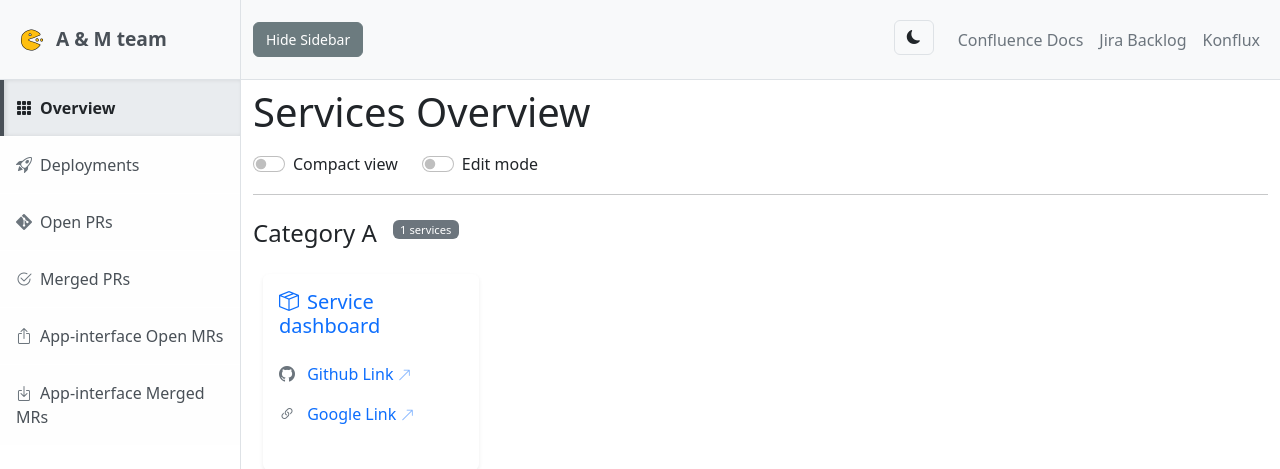
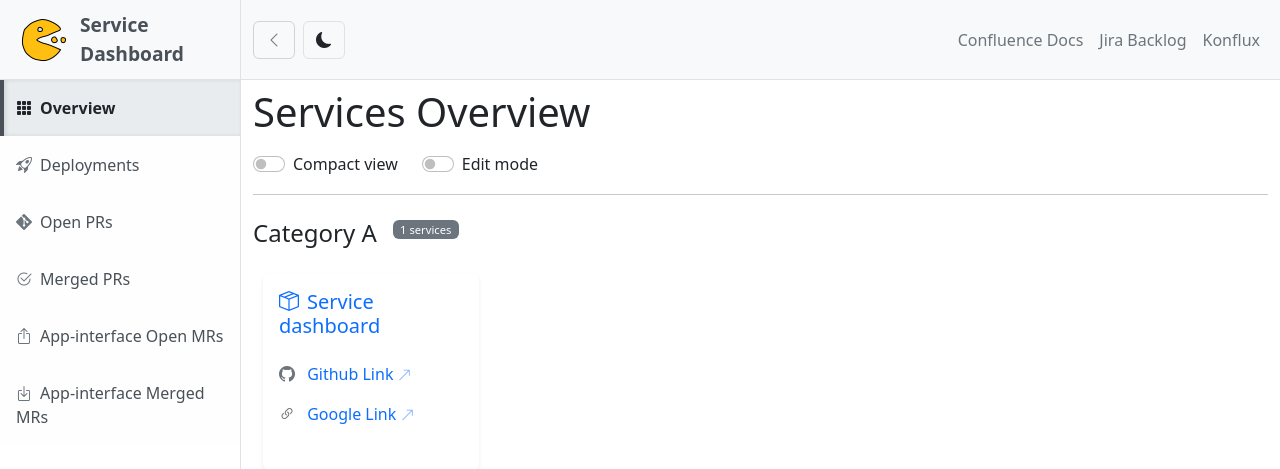
Before and after one commit to petracihalova/service-dashboard, a Flask app: page / in a window 1280 px wide. Shown: the top 469 px of the page. Run offline with Flask 3, Linux system fonts and the light colour scheme; parts of the project's set-up code (start-up, migrations or seed data) failed here and were passed over; some libraries are stand-ins or nearby versions.

Commit message:
layout and sidebar improvements

```diff
--- a/static/css/custom.css
+++ b/static/css/custom.css
@@ -1,9 +1,31 @@
 #sidebar-wrapper .sidebar-heading {
+    height: 80px;
     min-height: 80px;
+    max-height: 80px;
 }
 
 .navbar {
+    height: 80px;
     min-height: 80px;
+    max-height: 80px;
+    display: flex;
+    align-items: center;
+}
+
+.navbar .container-fluid {
+    height: 80px;
+    display: flex;
+    align-items: center;
+}
+
+/* Ensure navbar items are properly centered */
+.navbar-nav {
+    align-items: center;
+}
+
+.navbar-nav .nav-item {
+    display: flex;
+    align-items: center;
 }
 
 .card {
@@ -1674,89 +1696,45 @@ a:visited {
     color: var(--link-visited-color) !important;
 }
 
-/* Sidebar toggle button styling - Outline style for dark mode */
-#sidebarToggle.btn {
+/* UI Control Buttons - Sidebar Toggle & Dark Mode Toggle */
+#sidebarToggle,
+#darkModeToggle {
+    /* Ensure both buttons have identical styling */
+    vertical-align: middle;
+    display: inline-flex !important;
+    align-items: center !important;
+    justify-content: center !important;
+    min-width: 38px !important;
+    min-height: 38px !important;
+    padding: 0.375rem 0.75rem !important;
+    font-size: 0.875rem !important;
+    line-height: 1.5 !important;
+    border-radius: 0.375rem !important;
+}
+
+#sidebarToggle i,
+#darkModeToggle i {
+    font-size: 1rem !important;
+    line-height: 1 !important;
+}
+
+/* Match sidebar toggle button hover effects EXACTLY to dark mode button */
+#sidebarToggle:hover {
+    background-color: var(--table-hover-bg) !important;
+    border-color: #6c7b7f !important;
+    color: var(--text-color) !important;
+    transform: translateY(-1px) !important;
+    box-shadow: 0 2px 4px rgba(0, 0, 0, 0.1) !important;
+    transition: all 0.15s ease-in-out !important;
+}
+
+:root.dark-mode #sidebarToggle:hover {
     background-color: #6c7b7f !important;
     border-color: #6c7b7f !important;
     color: #ffffff !important;
-    border-radius: 0.375rem;
-    padding: 0.375rem 0.75rem;
-    transition: all 0.2s ease;
-    font-weight: 500;
-}
-
-#sidebarToggle.btn:hover {
-    background-color: #5a6c70 !important;
-    border-color: #5a6c70 !important;
-    color: #ffffff !important;
-    transform: translateY(-1px);
+    transform: translateY(-1px) !important;
     box-shadow: 0 2px 4px rgba(0, 0, 0, 0.1) !important;
-}
-
-#sidebarToggle.btn:focus {
-    background-color: #6c7b7f !important;
-    border-color: #6c7b7f !important;
-    box-shadow: 0 0 0 0.25rem rgba(108, 123, 127, 0.3) !important;
-}
-
-#sidebarToggle.btn:active {
-    background-color: #5a6c70 !important;
-    border-color: #5a6c70 !important;
-}
-
-/* Dark mode - Outline style for sidebar button */
-:root.dark-mode #sidebarToggle.btn {
-    background-color: transparent !important;
-    border-color: #6c7b7f !important;
-    color: #6c7b7f !important;
-}
-
-:root.dark-mode #sidebarToggle.btn:hover {
-    background-color: #6c7b7f !important;
-    border-color: #6c7b7f !important;
-    color: #ffffff !important;
-    box-shadow: 0 2px 4px rgba(0, 0, 0, 0.3) !important;
-}
-
-:root.dark-mode #sidebarToggle.btn:focus {
-    background-color: transparent !important;
-    border-color: #6c7b7f !important;
-    color: #6c7b7f !important;
-    box-shadow: 0 0 0 0.25rem rgba(108, 123, 127, 0.4) !important;
-}
-
-/* Sidebar toggle button active/pressed state */
-#sidebarToggle:active {
-    transform: translateY(0);
-    box-shadow: 0 1px 2px rgba(0, 0, 0, 0.1);
-}
-
-:root.dark-mode #sidebarToggle:active {
-    box-shadow: 0 1px 2px rgba(0, 0, 0, 0.4);
-}
-
-/* Different styling when sidebar is collapsed - light mode filled */
-body.sb-sidenav-toggled #sidebarToggle.btn {
-    background-color: #8a9499 !important;
-    border-color: #8a9499 !important;
-}
-
-body.sb-sidenav-toggled #sidebarToggle.btn:hover {
-    background-color: #7a8a90 !important;
-    border-color: #7a8a90 !important;
-}
-
-/* Dark mode - outline style even when collapsed */
-:root.dark-mode body.sb-sidenav-toggled #sidebarToggle.btn {
-    background-color: transparent !important;
-    border-color: #8a9499 !important;
-    color: #8a9499 !important;
-}
-
-:root.dark-mode body.sb-sidenav-toggled #sidebarToggle.btn:hover {
-    background-color: #8a9499 !important;
-    border-color: #8a9499 !important;
-    color: #ffffff !important;
+    transition: all 0.15s ease-in-out !important;
 }
 
 /* Commit SHA styling - softer colors for dark mode */
@@ -2207,15 +2185,19 @@ body.sb-sidenav-toggled #sidebarToggle.btn:hover {
     font-weight: 600;
     font-size: 1.1rem;
     color: #495057;
-    padding: 1.5rem 1rem;
+    padding: 1rem;
     display: flex;
     align-items: center;
     gap: 0.75rem;
+    height: 80px;
+    min-height: 80px;
+    max-height: 80px;
+    box-sizing: border-box;
 }
 
 .sidebar-heading img {
-    width: 24px;
-    height: 24px;
+    width: 48px;
+    height: 48px;
 }
 
 /* Dark mode sidebar styling */
--- a/static/js/layout.js
+++ b/static/js/layout.js
@@ -3,9 +3,22 @@ window.addEventListener('DOMContentLoaded', event => {
   // Toggle the side navigation
   const sidebarToggle = document.body.querySelector('#sidebarToggle');
   if (sidebarToggle) {
+    // Apply stored sidebar state on page load
     if (localStorage.getItem('sb|sidebar-toggle') === 'true') {
       document.body.classList.toggle('sb-sidenav-toggled');
+      // Update icon to show correct direction
+      const icon = document.getElementById('sidebarToggleIcon');
+      if (icon) {
+        icon.className = 'bi bi-chevron-right';
+      }
+    } else {
+      // Ensure icon shows correct direction on load
+      const icon = document.getElementById('sidebarToggleIcon');
+      if (icon) {
+        icon.className = 'bi bi-chevron-left';
+      }
     }
+
     sidebarToggle.addEventListener('click', event => {
       event.preventDefault();
       document.body.classList.toggle('sb-sidenav-toggled');
@@ -13,19 +26,20 @@ window.addEventListener('DOMContentLoaded', event => {
     });
   };
 
-  // Side nav - text content change
+  // Side nav - arrow icon change
   var toggleButton = document.getElementById("sidebarToggle");
-  var menuVisible = false;
+  var toggleIcon = document.getElementById("sidebarToggleIcon");
 
-  if (toggleButton) {
+  if (toggleButton && toggleIcon) {
     toggleButton.addEventListener("click", function () {
-      if (menuVisible) {
-        toggleButton.textContent = "Hide Sidebar";
-      } else {
-        toggleButton.textContent = "Show Sidebar";
-      }
-
-      menuVisible = !menuVisible;
+      // Update the arrow direction based on sidebar state
+      setTimeout(() => {
+        if (document.body.classList.contains('sb-sidenav-toggled')) {
+          toggleIcon.className = "bi bi-chevron-right";
+        } else {
+          toggleIcon.className = "bi bi-chevron-left";
+        }
+      }, 10);
     });
   }
 
--- a/templates/includes/sidebar.html
+++ b/templates/includes/sidebar.html
@@ -1,7 +1,7 @@
 <div class="border-end bg-white" id="sidebar-wrapper">
     <div class="sidebar-heading border-bottom bg-light">
         <img src="{{ url_for('static', filename='favicon.ico') }}" alt="Platform Access and Management team">
-        A & M team
+        Service Dashboard
     </div>
     <div class="list-group list-group-flush">
         <a class="list-group-item list-group-item-action list-group-item-light p-3 sidebar-nav-item {% if request.endpoint == 'overview.index' %}active{% endif %}"
--- a/templates/includes/top_nav.html
+++ b/templates/includes/top_nav.html
@@ -1,17 +1,19 @@
 <nav class="navbar navbar-expand-lg navbar-light bg-light border-bottom">
     <div class="container-fluid">
-        <button class="btn btn-primary btn-sm" id="sidebarToggle">Hide Sidebar</button>
+        <div class="d-flex align-items-center">
+            <button class="btn btn-outline-secondary btn-sm me-2" id="sidebarToggle" title="Toggle sidebar">
+                <i class="bi bi-chevron-left" id="sidebarToggleIcon"></i>
+            </button>
+            <button class="btn btn-outline-secondary btn-sm me-3" id="darkModeToggle" title="Toggle dark mode">
+                <i class="bi bi-moon-fill" id="darkModeIcon"></i>
+            </button>
+        </div>
 
         <button class="navbar-toggler" type="button" data-bs-toggle="collapse" data-bs-target="#navbarSupportedContent"
             aria-controls="navbarSupportedContent" aria-expanded="false" aria-label="Toggle navigation"><span
                 class="navbar-toggler-icon"></span></button>
         <div class="collapse navbar-collapse" id="navbarSupportedContent">
             <ul class="navbar-nav ms-auto mt-2 mt-lg-0">
-                <li class="nav-item">
-                    <button class="btn btn-outline-secondary btn-sm me-3" id="darkModeToggle" title="Toggle dark mode">
-                        <i class="bi bi-moon-fill" id="darkModeIcon"></i>
-                    </button>
-                </li>
                 <li class="nav-item">
                     <a class="nav-link"
                         href="https://spaces.redhat.com/x/WZnvFQ"
```
